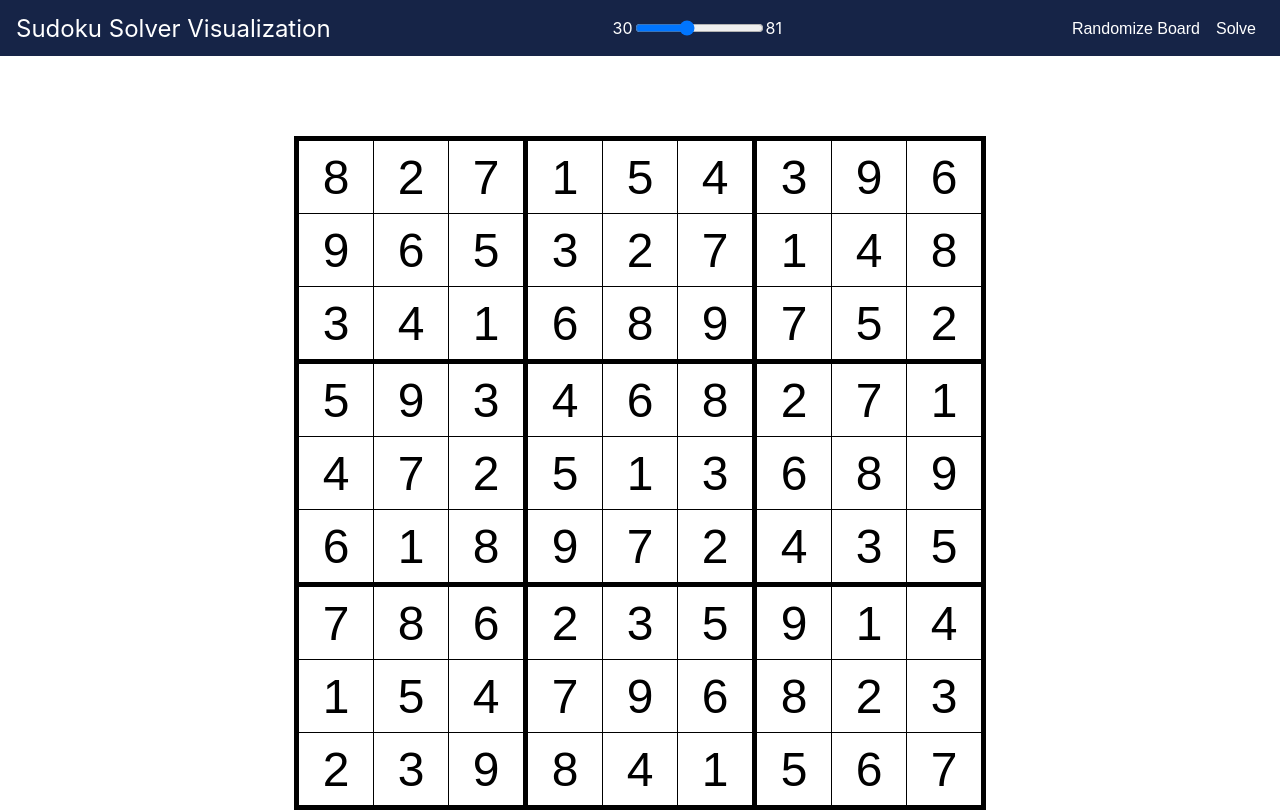
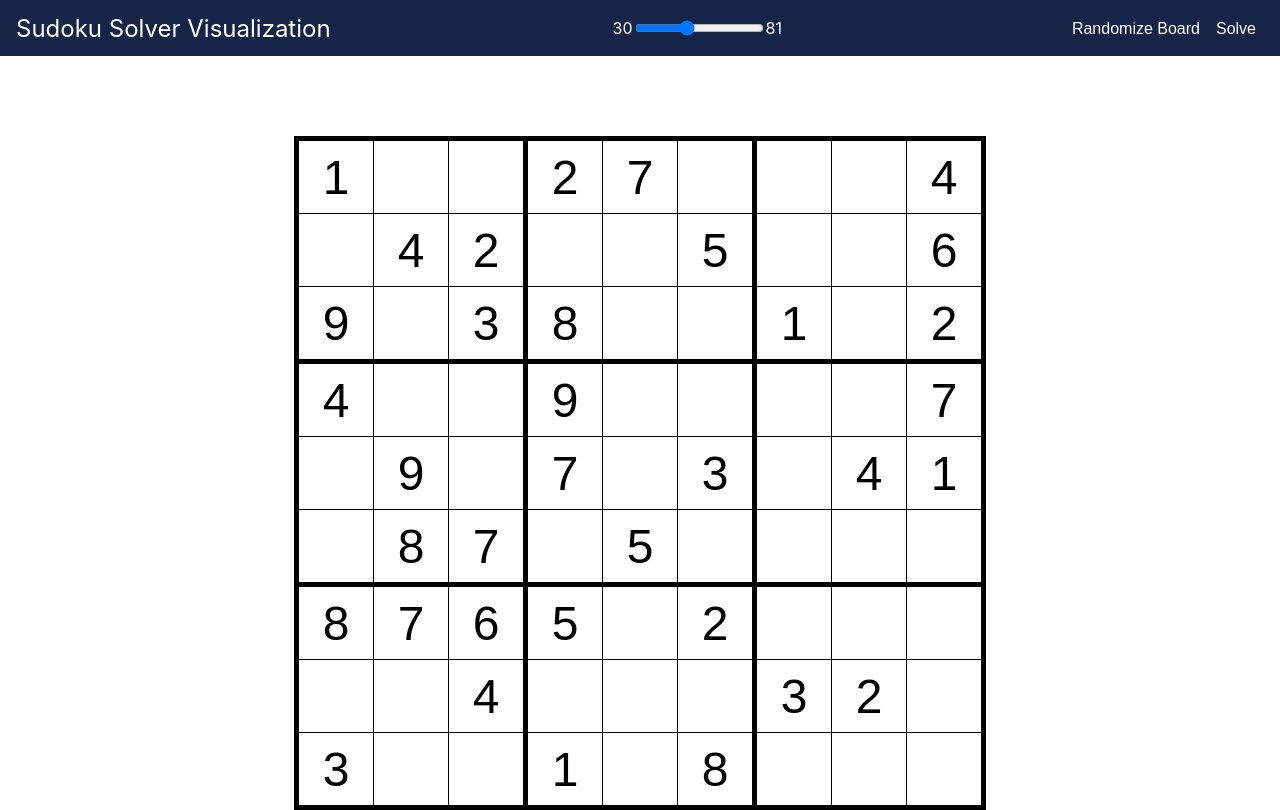
Before and after one commit to venturk/Sudoku-Solver-Visualization, a React (Create React App) app: page / in a window 1280 px wide. Built offline with nearby package versions, Linux system fonts and the light colour scheme.

Commit message:
Implemented board randomization.

```diff
--- a/src/App.js
+++ b/src/App.js
@@ -1,18 +1,6 @@
 import React from 'react';
-import Board from './board/Board.jsx'
+import Board from './board/BoardGuiFromMatrix.jsx'
 import Toolbar from './toolbar/Toolbar.jsx';
-
-const board = [
-  [8, 2, 7, 1, 5, 4, 3, 9, 6],
-  [9, 6, 5, 3, 2, 7, 1, 4, 8],
-  [3, 4, 1, 6, 8, 9, 7, 5, 2],
-  [5, 9, 3, 4, 6, 8, 2, 7, 1],
-  [4, 7, 2, 5, 1, 3, 6, 8, 9],
-  [6, 1, 8, 9, 7, 2, 4, 3, 5],
-  [7, 8, 6, 2, 3, 5, 9, 1, 4],
-  [1, 5, 4, 7, 9, 6, 8, 2, 3],
-  [2, 3, 9, 8, 4, 1, 5, 6, 7]
-];
 
 function App() {
   return (
@@ -21,8 +9,7 @@ function App() {
         <button onClick="">Randomize Board</button>
         <button onClick="">Solve</button>
       </Toolbar>
-      <Board>
-        {board}
+      <Board numOfElements="35">
       </Board>
     </div>
   );
--- a/src/board/Board.jsx
+++ b/src/board/BoardGuiFromMatrix.jsx
@@ -1,5 +1,6 @@
 import React from 'react';
-import './Board.css';
+import './BoardStyle.css';
+import getRandomizedBoard from './RandomizedBoardMatrix.jsx';
 
 const emptyBoard = [
     [0, 0, 0, 0, 0, 0, 0, 0, 0],
@@ -14,7 +15,7 @@ const emptyBoard = [
   ];
 
 const Board = props => {
-    const board = props.children !== undefined ? props.children : emptyBoard;
+    const board = props.children !== undefined ? props.children : getRandomizedBoard(props.numOfElements);
 
     return (
         <table>
--- /dev/null
+++ b/src/board/RandomizedBoardMatrix.jsx
@@ -0,0 +1,88 @@
+function getDefaultBoardCopy() {
+    return [
+        [8, 2, 7, 1, 5, 4, 3, 9, 6],
+        [9, 6, 5, 3, 2, 7, 1, 4, 8],
+        [3, 4, 1, 6, 8, 9, 7, 5, 2],
+        [5, 9, 3, 4, 6, 8, 2, 7, 1],
+        [4, 7, 2, 5, 1, 3, 6, 8, 9],
+        [6, 1, 8, 9, 7, 2, 4, 3, 5],
+        [7, 8, 6, 2, 3, 5, 9, 1, 4],
+        [1, 5, 4, 7, 9, 6, 8, 2, 3],
+        [2, 3, 9, 8, 4, 1, 5, 6, 7]
+    ];
+}
+
+function popRndElementsFromBoard(numOfElements) { // Change function name
+    const rndIdxArr = []; // Random index array
+    const board = getDefaultBoardCopy();
+
+    for (let i = 0; i < 81; ++i) { // Init index array with 0 - 80 index values
+        rndIdxArr.push(i);
+    }
+
+    let currIdx = rndIdxArr.length;
+    let temp, rndIdx;
+
+    // While there remain elements to shuffle...
+    while (0 !== currIdx) {
+
+        // Pick a remaining element...
+        rndIdx = Math.floor(Math.random() * currIdx);
+
+        // Swap it with current element.
+        temp = rndIdxArr[--currIdx];
+        rndIdxArr[currIdx] = rndIdxArr[rndIdx];
+        rndIdxArr[rndIdx] = temp;
+    }
+
+    // Pop elements
+    for (let i = 0; i < rndIdxArr.length - numOfElements; ++i) {
+        let r = Math.floor(rndIdxArr[i] / 9);
+        let c = rndIdxArr[i] % 9;
+        board[r][c] = 0;
+    }
+
+    return board;
+}
+
+function getRandomizedBoard(numOfElements) {
+    const board = popRndElementsFromBoard(numOfElements);
+
+    for (let i = 0; i < 9; i += 3) {
+        // Swapping rows
+        let k = randomNumberInRange(i, i + 2);
+        if (k !== i) {
+            const temp = board[i];
+            board[i] = board[k];
+            board[k] = temp;
+        }
+
+        // Swapping columns
+        k = randomNumberInRange(i, i + 2);
+        if (k !== i) {
+            for (let j = 0; j < 9; ++j) {
+                const temp = board[j][i];
+                board[j][i] = board[j][k];
+                board[j][k] = temp;
+            }
+        }
+    }
+
+    // Swaping rows of boxes
+    const k = 3 * randomNumberInRange(0, 2);
+    if (k !== 0) {
+        for (let i = 0; i < 3; ++i) {
+            const temp = board[i];
+            board[i] = board[k + i];
+            board[k + i] = temp;
+        }
+    }
+
+    return board;
+}
+
+function randomNumberInRange(minimum, maximum) {
+    return Math.floor(Math.random() * (maximum - minimum + 1)) + minimum;
+}
+
+export default getRandomizedBoard;
```
Also changed, not shown: src/board/BoardStyle.css (renamed from src/board/Board.css).
